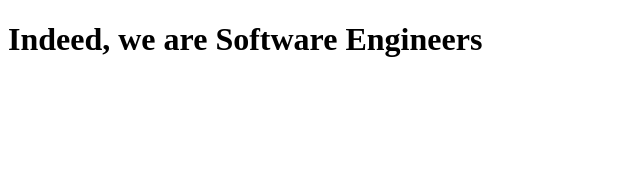
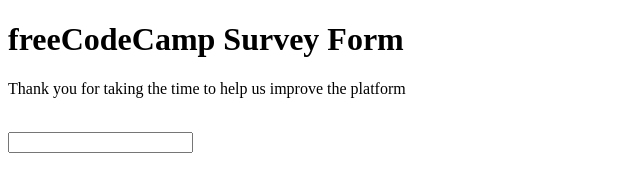
Before and after one commit to juaryimami/Juharandsamuelhtml, a plain HTML site: page index.html in a window 1280 px wide. Shown: the whole page, without its empty margins (0-640 px from the left). Drawn offline with Linux system fonts and the light colour scheme.

Commit message:
Modifiy html file

```diff
--- a/index.html
+++ b/index.html
@@ -7,23 +7,19 @@
   </head>
 
   <body>
-    <h1>
-      Indeed, we are Software Engineers
-    </h1>
     <script src="https://cdn.freecodecamp.org/testable-projects-fcc/v1/bundle.js"></script>
+    <div class="header">
+      <h1 id="header-title">freeCodeCamp Survey Form</h1>
+      <p>Thank you for taking the time to help us improve the platform</p>
+    </div>
+    <br>
+    <div class="survey-form">
+      <form action="#" id="form">
+        <input type="text" name="name" id="name">
+      </form>
 
-    <!--
+    </div>
 
-    Hello Camper!
-
-    For now, the test suite only works in Chrome!
-    Please read the README below in the JS Editor before beginning.
-    Feel free to delete this message once you have read it.
-    Good luck and Happy Coding!
-
-    - The freeCodeCamp Team
-
-    -->
     <script  src="js/index.js"></script>
   </body>
 </html>
```
